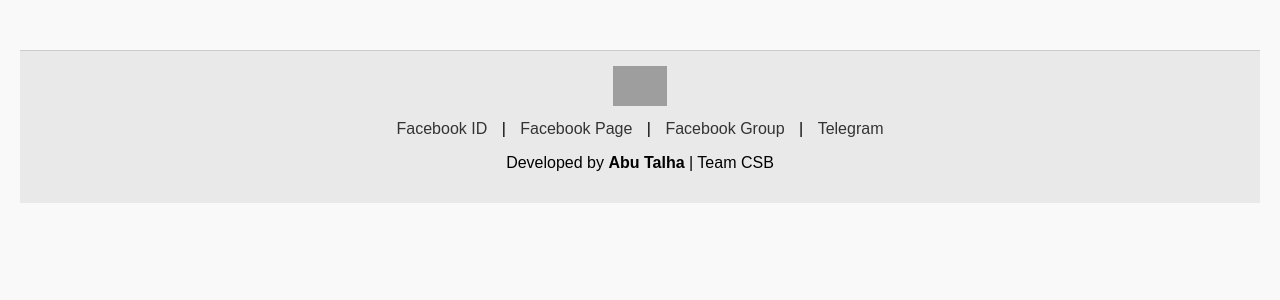
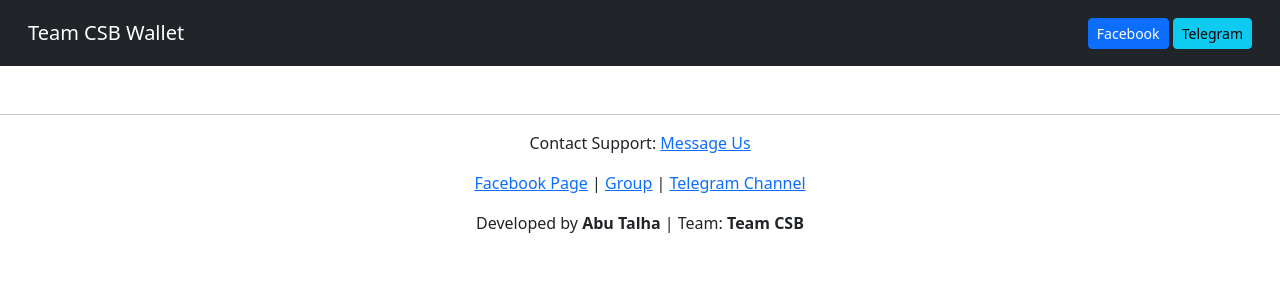
Before and after one commit to talha441/WalletoHub, a Flask app: template templates/base.html in a window 1280 px wide. Shown: the top 300 px of the page. Run offline with Flask 3, Linux system fonts and the light colour scheme; the template is opened without the code that fills it, so the values that code supplies are empty; grey boxes are pictures that could not be loaded.

Commit message:
Update base.html

```diff
--- a/templates/base.html
+++ b/templates/base.html
@@ -1,44 +1,32 @@
 <!DOCTYPE html>
 <html lang="en">
 <head>
-  <meta charset="UTF-8">
-  <title>{% block title %}WalletoHub{% endblock %}</title>
-  <style>
-    body {
-      font-family: Arial, sans-serif;
-      margin: 20px;
-      background: #f9f9f9;
-    }
-    footer {
-      margin-top: 50px;
-      padding: 15px;
-      background-color: #e9e9e9;
-      border-top: 1px solid #ccc;
-      text-align: center;
-    }
-    footer a {
-      margin: 0 10px;
-      text-decoration: none;
-      color: #333;
-    }
-    footer img {
-      height: 40px;
-      margin-bottom: 10px;
-    }
-  </style>
+    <meta charset="UTF-8">
+    <title>{% block title %}Team CSB Wallet{% endblock %}</title>
+    <link rel="stylesheet" href="https://cdn.jsdelivr.net/npm/bootstrap@5.3.0/dist/css/bootstrap.min.css">
 </head>
 <body>
-
-  {% block content %}{% endblock %}
-
-  <footer>
-    <img src="https://drive.google.com/uc?export=view&id=1Aa8J0CzY39_vi60PjhpNPVk5EGU6BeFY" alt="Team CSB Logo"><br>
-    <a href="https://www.facebook.com/teamcsbbd?mibextid=kFxxJD" target="_blank">Facebook ID</a> |
-    <a href="https://www.facebook.com/share/1HftM2q1zd/" target="_blank">Facebook Page</a> |
-    <a href="https://www.facebook.com/share/g/16ZGAdSFHv/" target="_blank">Facebook Group</a> |
-    <a href="https://t.me/TeamCSB404" target="_blank">Telegram</a>
-    <p>Developed by <strong>Abu Talha</strong> | Team CSB</p>
-  </footer>
-
+<nav class="navbar navbar-dark bg-dark p-3">
+    <div class="container-fluid">
+        <span class="navbar-brand mb-0 h1">Team CSB Wallet</span>
+        <div>
+            <a href="https://facebook.com/teamcsbbd" class="btn btn-primary btn-sm" target="_blank">Facebook</a>
+            <a href="https://t.me/TeamCSB404" class="btn btn-info btn-sm" target="_blank">Telegram</a>
+        </div>
+    </div>
+</nav>
+<div class="container mt-4">
+    {% block content %}{% endblock %}
+</div>
+<footer class="text-center mt-5 mb-2">
+    <hr>
+    <p>Contact Support: <a href="https://facebook.com/teamcsbbd" target="_blank">Message Us</a></p>
+    <p>
+        <a href="https://facebook.com/share/1HftM2q1zd/" target="_blank">Facebook Page</a> |
+        <a href="https://facebook.com/share/g/16ZGAdSFHv/" target="_blank">Group</a> |
+        <a href="https://t.me/TeamCSB404" target="_blank">Telegram Channel</a>
+    </p>
+    <p>Developed by <strong>Abu Talha</strong> | Team: <strong>Team CSB</strong></p>
+</footer>
 </body>
 </html>
```
